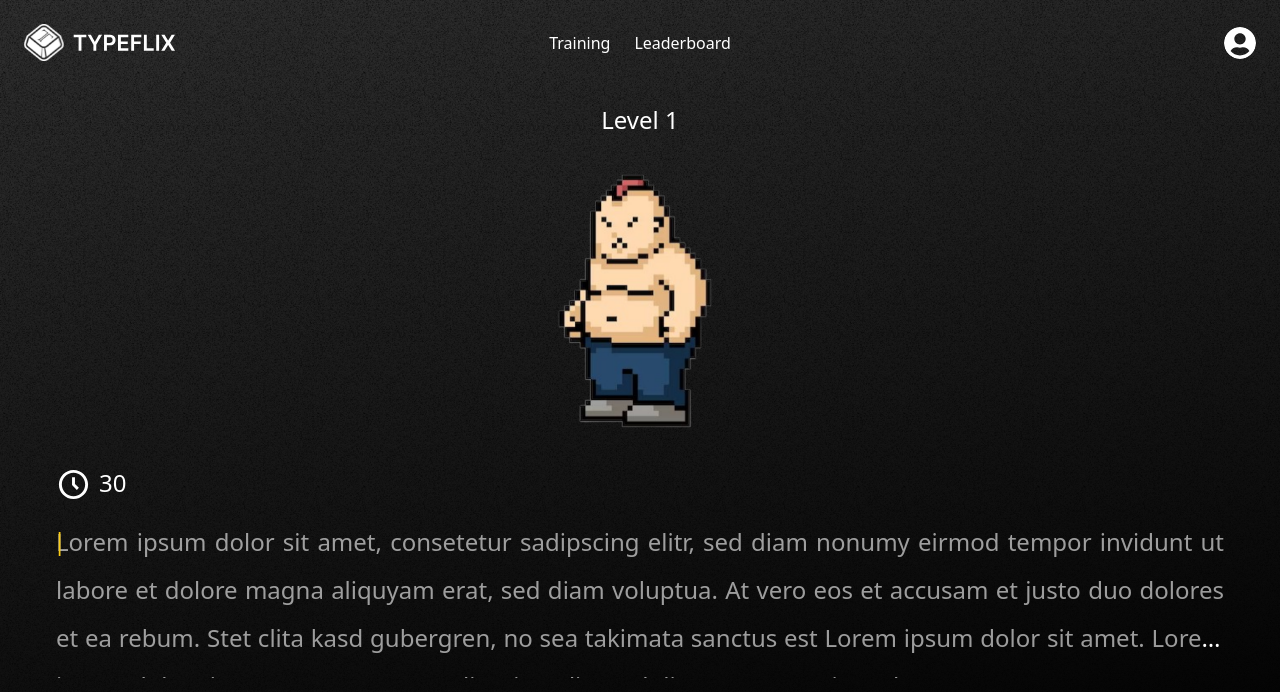
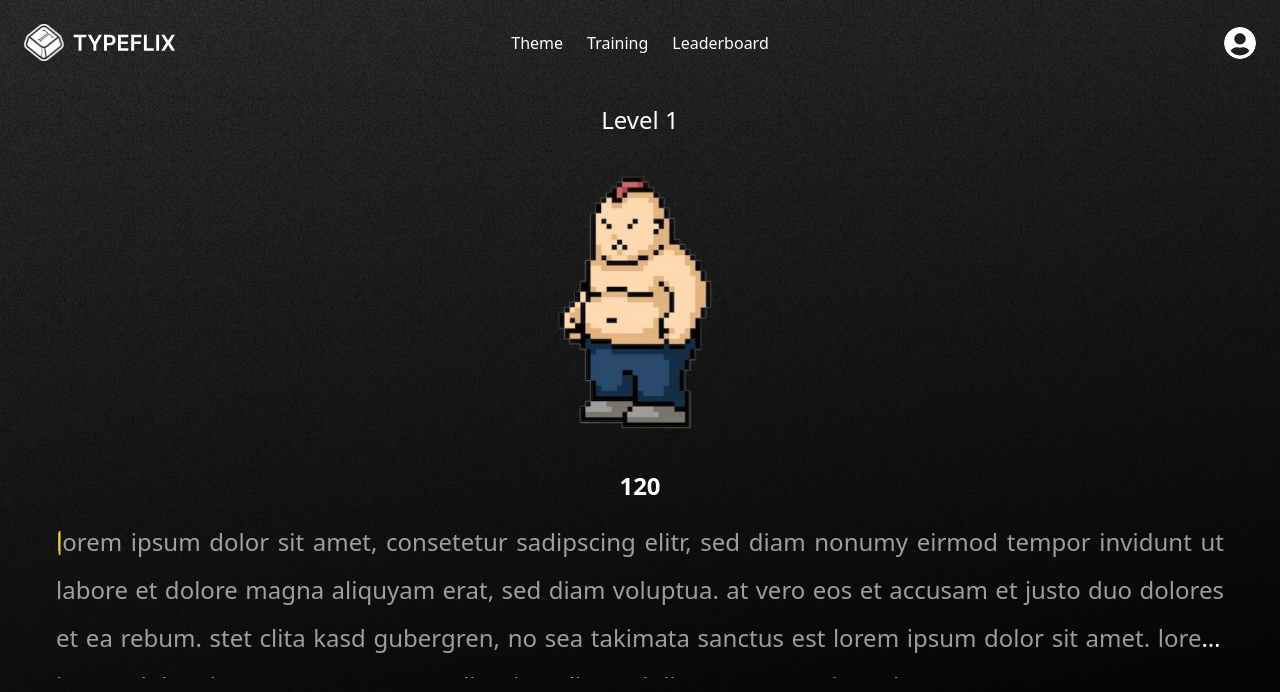
Before and after one commit to Torsoto/typeflix, a React (Vite) app in the folder client/: page / in a window 1280 px wide. Both pictures are taken after a click on the element 640 px from the left and 590 px from the top of the page. Shown: the top 692 px of the page. Built offline with nearby package versions, Linux system fonts and the light colour scheme.

Commit message:
kleinigkeiten und bug fix (ich sollt eig schlafen)

```diff
--- a/client/src/components/Home/HomeGame.jsx
+++ b/client/src/components/Home/HomeGame.jsx
@@ -1,6 +1,6 @@
 import { BiTimeFive } from "react-icons/bi";
 import gangster1 from "../../assets/ganster-lv1.png";
-import { useState } from "react";
+import React, { useState, useCallback, useEffect } from "react";
 import "../../styles/Home.css";
 
 const HomeGame = () => {
@@ -9,18 +9,32 @@ const HomeGame = () => {
   const [currentLetterIndex, setCurrentLetterIndex] = useState(0);
   const [correctLetters, setCorrectLetters] = useState([]);
   const [incorrectLetters, setIncorrectLetters] = useState([]);
+  const [timeLeft, setTimeLeft] = useState(120);
+  const [hasStartedTyping, setHasStartedTyping] = useState(false);
+
+  useEffect(() => {
+    if (timeLeft > 0 && hasStartedTyping) {
+      const timerId = setTimeout(() => {
+        setTimeLeft(timeLeft - 1);
+      }, 1000);
+
+      return () => clearTimeout(timerId);
+    }
+  }, [timeLeft, hasStartedTyping]);
 
   const text =
-    `Lorem ipsum dolor sit amet, consetetur sadipscing elitr, sed diam nonumy eirmod tempor invidunt ut labore et dolore magna aliquyam erat, sed diam voluptua. At vero eos et accusam et justo duo dolores et ea rebum. Stet clita kasd gubergren, no sea takimata sanctus est Lorem ipsum dolor sit amet. Lorem ipsum dolor sit amet, consetetur sadipscing elitr, sed diam nonumy eirmod tempor`.split(
-      ""
-    );
+    `Lorem ipsum dolor sit amet, consetetur sadipscing elitr, sed diam nonumy eirmod tempor invidunt ut labore et dolore magna aliquyam erat, sed diam voluptua. At vero eos et accusam et justo duo dolores et ea rebum. Stet clita kasd gubergren, no sea takimata sanctus est Lorem ipsum dolor sit amet. Lorem ipsum dolor sit amet, consetetur sadipscing elitr, sed diam nonumy eirmod tempor`
+      .toLowerCase()
+      .split("");
 
-  const handleClickForBlur = () => {
+  const handleClickForBlur = useCallback(() => {
     setIsBlurred(false);
     setIsMessageVisible(false);
-  };
+  }, []);
 
-  const handleKeyUp = (e) => {
+  const handleKeyUp = useCallback(
+    (e) => {
+      setHasStartedTyping(true);
       const key = e.key;
       const expectedLetter = text[currentLetterIndex];
       const isLetter = key.length === 1;
@@ -33,10 +47,16 @@ const HomeGame = () => {
         }
         const nextLetterIndex = currentLetterIndex + 1;
         if (key === expectedLetter) {
-        setCorrectLetters([...correctLetters, `${currentLetterIndex}`]);
+          setCorrectLetters((prevCorrectLetters) => [
+            ...prevCorrectLetters,
+            `${currentLetterIndex}`,
+          ]);
           setCurrentLetterIndex(nextLetterIndex);
         } else if (expectedLetter !== " ") {
-        setIncorrectLetters([...incorrectLetters, `${currentLetterIndex}`]);
+          setIncorrectLetters((prevIncorrectLetters) => [
+            ...prevIncorrectLetters,
+            `${currentLetterIndex}`,
+          ]);
           setCurrentLetterIndex(nextLetterIndex);
         }
       }
@@ -44,11 +64,13 @@ const HomeGame = () => {
       if (isBackspace) {
         if (currentLetterIndex > 0) {
           setCurrentLetterIndex(currentLetterIndex - 1);
-        setCorrectLetters(
-          correctLetters.filter((item) => item !== `${currentLetterIndex - 1}`)
+          setCorrectLetters((prevCorrectLetters) =>
+            prevCorrectLetters.filter(
+              (item) => item !== `${currentLetterIndex - 1}`
+            )
           );
-        setIncorrectLetters(
-          incorrectLetters.filter(
+          setIncorrectLetters((prevIncorrectLetters) =>
+            prevIncorrectLetters.filter(
               (item) => item !== `${currentLetterIndex - 1}`
             )
           );
@@ -56,7 +78,9 @@ const HomeGame = () => {
       }
 
       e.preventDefault();
-  };
+    },
+    [currentLetterIndex, text]
+  );
 
   return (
     <div className="h-[85%] mx-auto grid place-items-center text-white ">
@@ -71,10 +95,16 @@ const HomeGame = () => {
         />
       </div>
       <div>
-        <div className="flex gap-2">
-          {" "}
-          <BiTimeFive size={35} className="ml-4" />
-          <p className="text-2xl">30</p>
+        <div className="flex gap-1 place-content-center">
+          {timeLeft > 0 && !isBlurred && (
+            <p
+              className={`text-2xl font-bold align-middle ${
+                timeLeft > 0 && !isBlurred ? "opacity-100" : "invisible"
+              }`}
+            >
+              {timeLeft}
+            </p>
+          )}
         </div>
         <div className="relative">
           <div
@@ -94,7 +124,7 @@ const HomeGame = () => {
           >
             <p className="relative p-4 leading-loose text-justify line-clamp-3">
               {text.map((letter, letterIndex) => (
-                <>
+                <React.Fragment key={letterIndex}>
                   {letterIndex === currentLetterIndex && !isBlurred && (
                     <span className="fixed z-10 -ml-[3px] -mt-[1.5px] text-yellow-400 blinking-cursor">
                       |
@@ -112,7 +142,7 @@ const HomeGame = () => {
                   >
                     {letter}
                   </span>
-                </>
+                </React.Fragment>
               ))}
             </p>
           </main>
--- a/client/src/components/Home/Navbar.jsx
+++ b/client/src/components/Home/Navbar.jsx
@@ -1,6 +1,5 @@
 import logo from "../../assets/wide-logo.svg";
 import userIcon from "../../assets/profile.svg";
-import { IoIosArrowDown } from "react-icons/io";
 import { useState } from "react";
 import DropdownMenu from "./Dropdown";
 
@@ -17,6 +16,9 @@ const Navbar = () => {
         <img src={logo} alt="Logo" />
       </div>
       <div className="flex gap-6">
+        <span className="font-medium text-white transition-colors hover:text-gray-400">
+          Theme
+        </span>
         <a href="/training" className="navbar__link">
           <span className="font-medium text-white transition-colors hover:text-gray-400">
             Training
```
Lines whose indentation alone changed are shown as unchanged.
